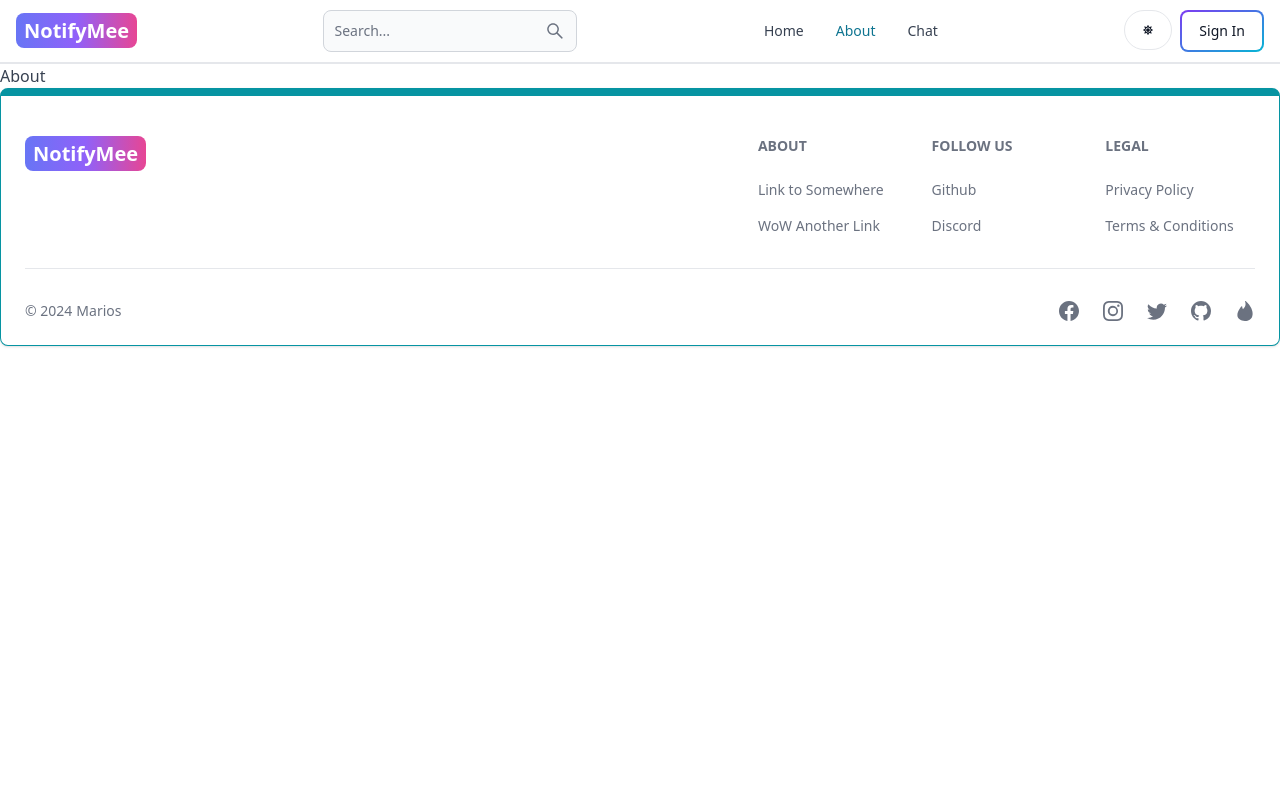
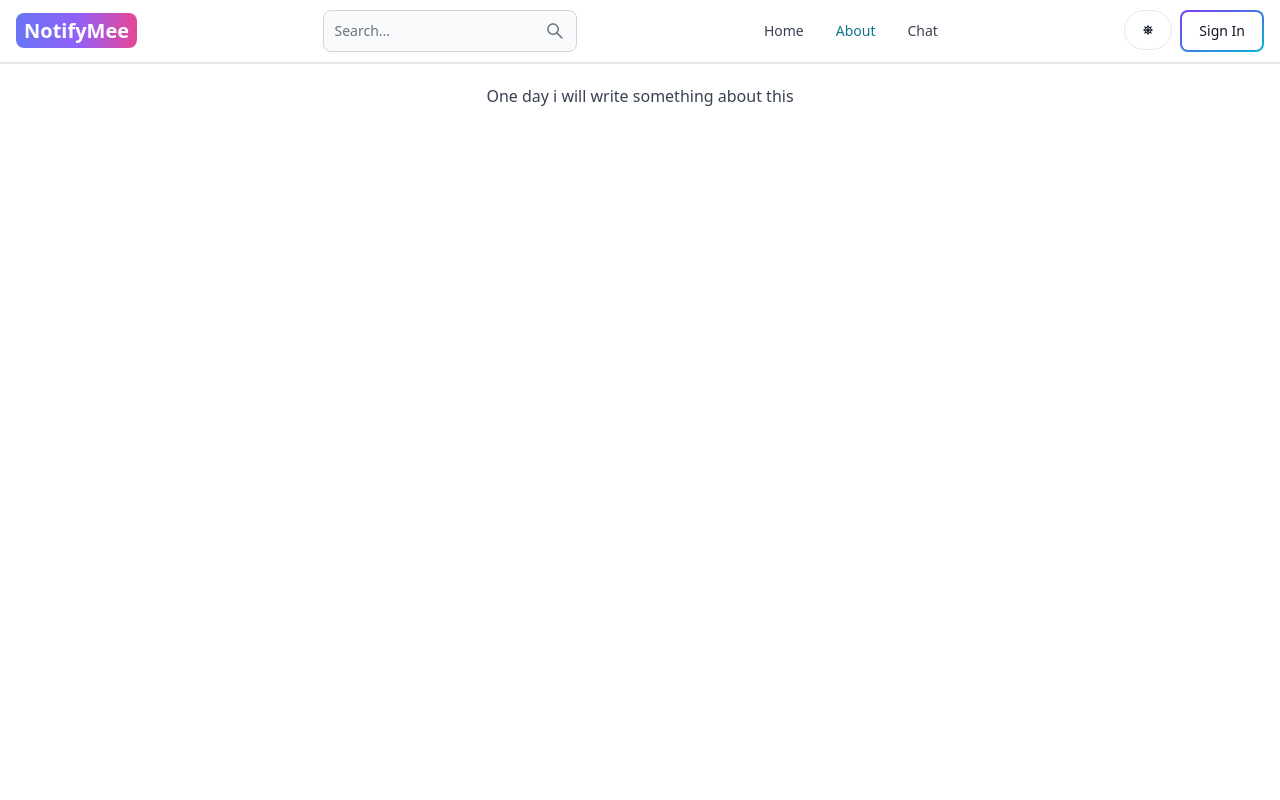
Before and after one commit to ZiggarM/mern-blog, a React (Vite) app in the folder client/: page /about in a window 1280 px wide. Shown: the top 800 px of the page. Built offline with nearby package versions, Linux system fonts and the light colour scheme; no server answers.

Commit message:
last update

```diff
--- a/client/src/pages/About.jsx
+++ b/client/src/pages/About.jsx
@@ -2,8 +2,8 @@ import React from 'react'
 
 export default function About() {
   return (
-    <div>
-      About
+    <div className='h-screen text-center mt-5'>
+      One day i will write something about this
     </div>
   )
 }
--- a/client/src/pages/Chat.jsx
+++ b/client/src/pages/Chat.jsx
@@ -124,7 +124,7 @@ useEffect(() => {
   }, [usersMessages]);
 
 
-  const sendMessage = async (e) => {
+   const sendMessage = async (e) => {
     e.preventDefault();
 
     try {
--- a/client/src/pages/EditUser.jsx
+++ b/client/src/pages/EditUser.jsx
@@ -196,7 +196,7 @@ export default function EditUser() {
         <TextInput type='email' id='email' placeholder='email' defaultValue={foundUser.email} disabled/>
         <TextInput type='password' id='password' placeholder='password' onChange={handleChange} />
         <Button type='submit' gradientDuoTone="purpleToBlue" outline >
-            {loading ? 'Loading...' : 'Update'}
+            Update
         </Button>
       </form>
       <div className="text-red-500 text-center mt-5">
```
Also changed, not shown: 1 other file (tests, documents, lock files or other folders).
